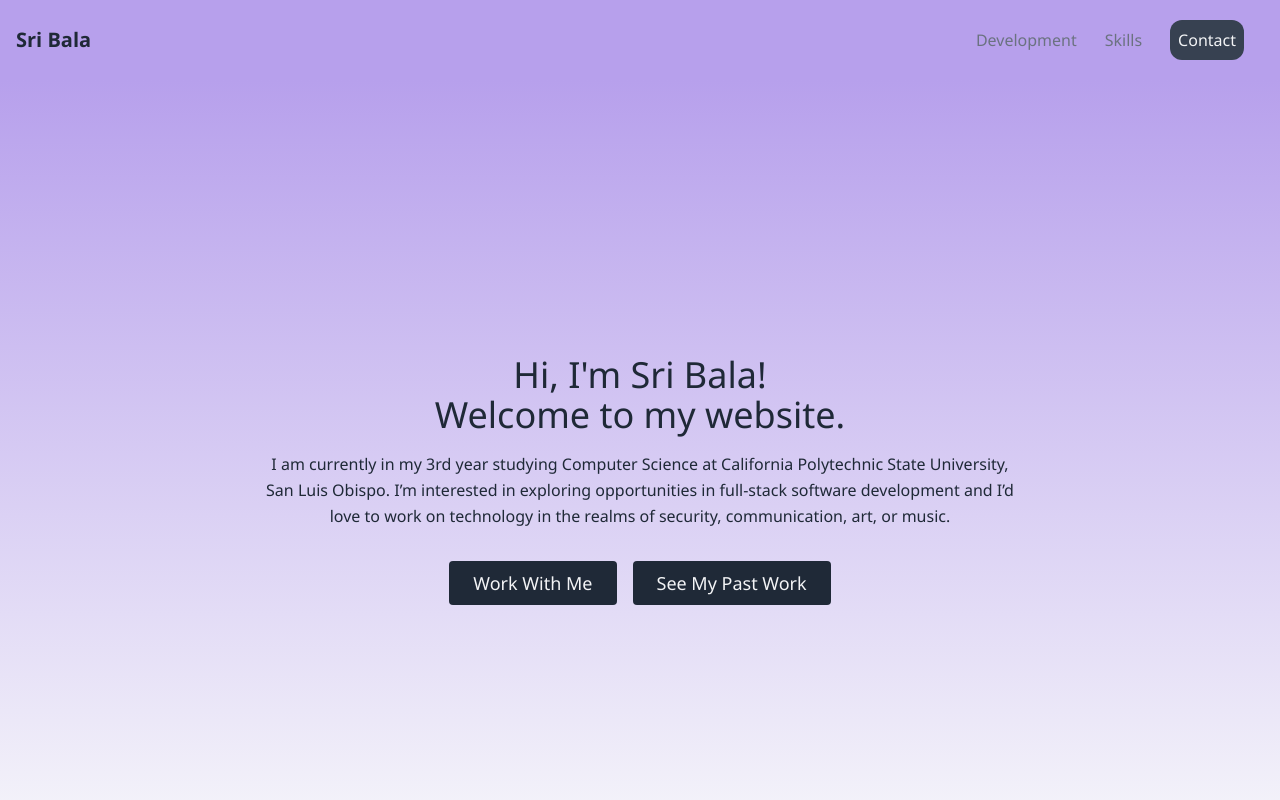
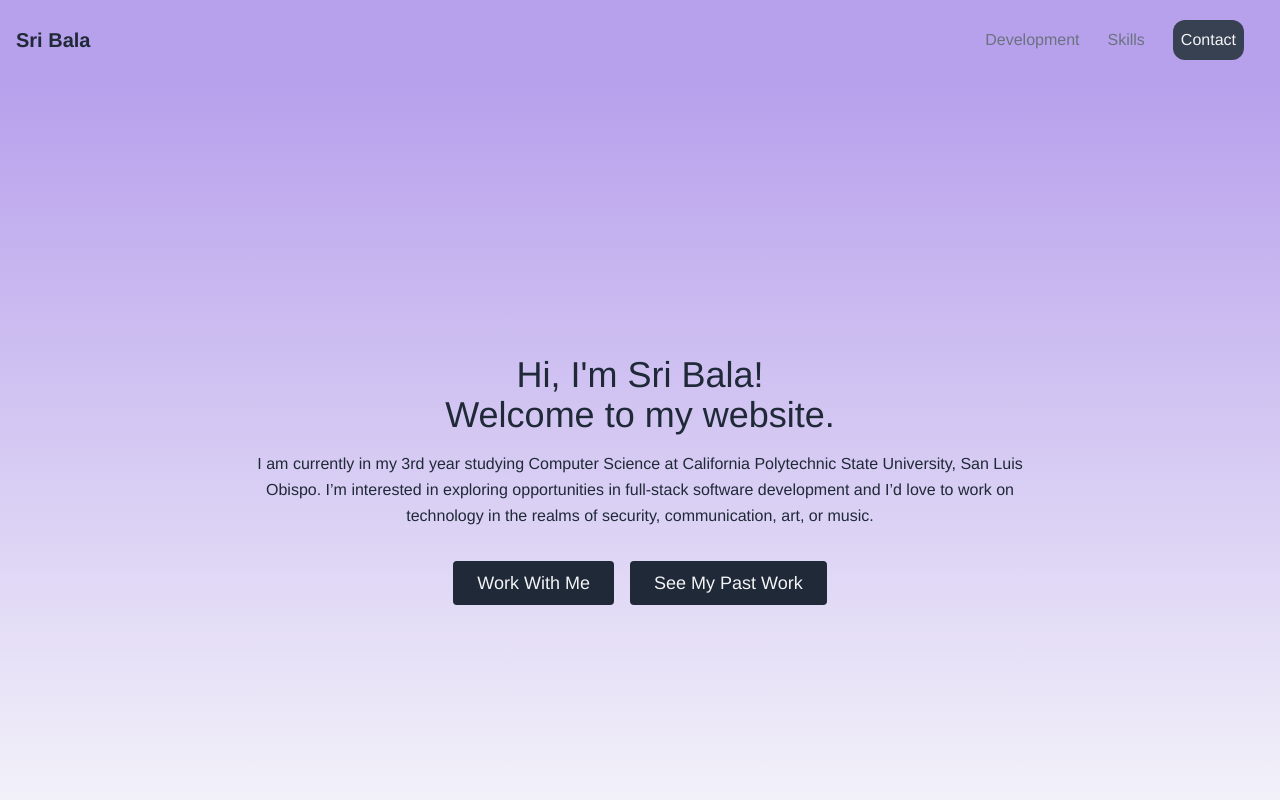
Before and after one commit to sribala20/web-portfolio, a React (Create React App) app: page / in a window 1280 px wide. Shown: the top 800 px of the page. Built offline with nearby package versions, Linux system fonts and the light colour scheme.

Commit message:
font fixes

```diff
--- a/src/components/About.js
+++ b/src/components/About.js
@@ -2,7 +2,7 @@ import React from "react";
 
 export default function About() {
   return (
-    <section id="about" className="py-32 min-h-screen flex items-center"
+    <section id="about" className="py-32 min-h-screen flex items-center font-sans"
      style={{
         background: 'linear-gradient(180deg, #B7A0EC 0%, #f9fafb 100%)', // Blue to Pink gradient
       }}>
--- a/tailwind.config.js
+++ b/tailwind.config.js
@@ -4,7 +4,7 @@ module.exports = {
   darkMode: false, // or 'media' or 'class'
   theme: {
     fontFamily: {
-      'sans': ['Segoe UI','Inter'],
+      'sans': ['Helvetica Neue'],
       extend: {
         colors: {
           transparent: 'transparent',
```
